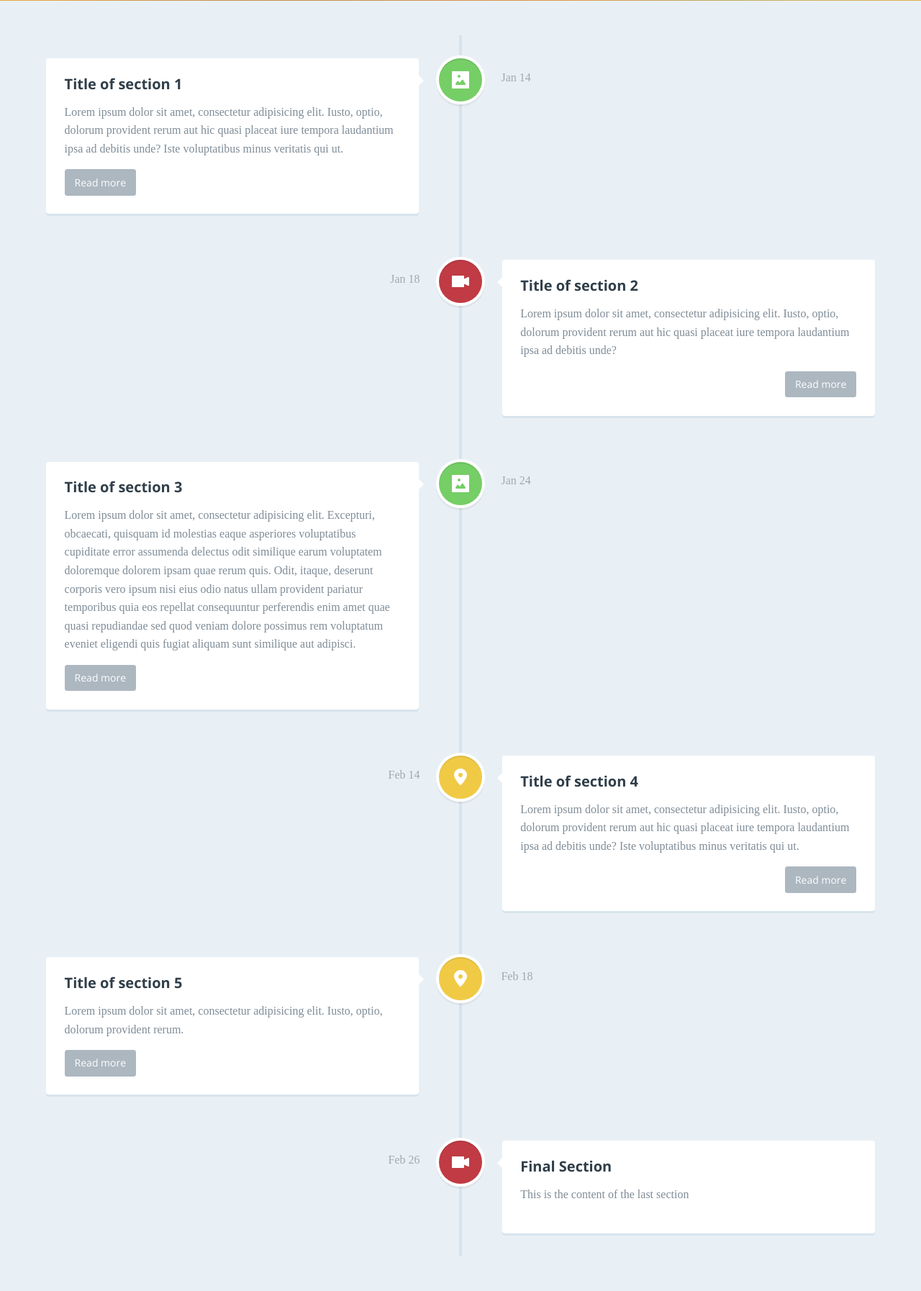
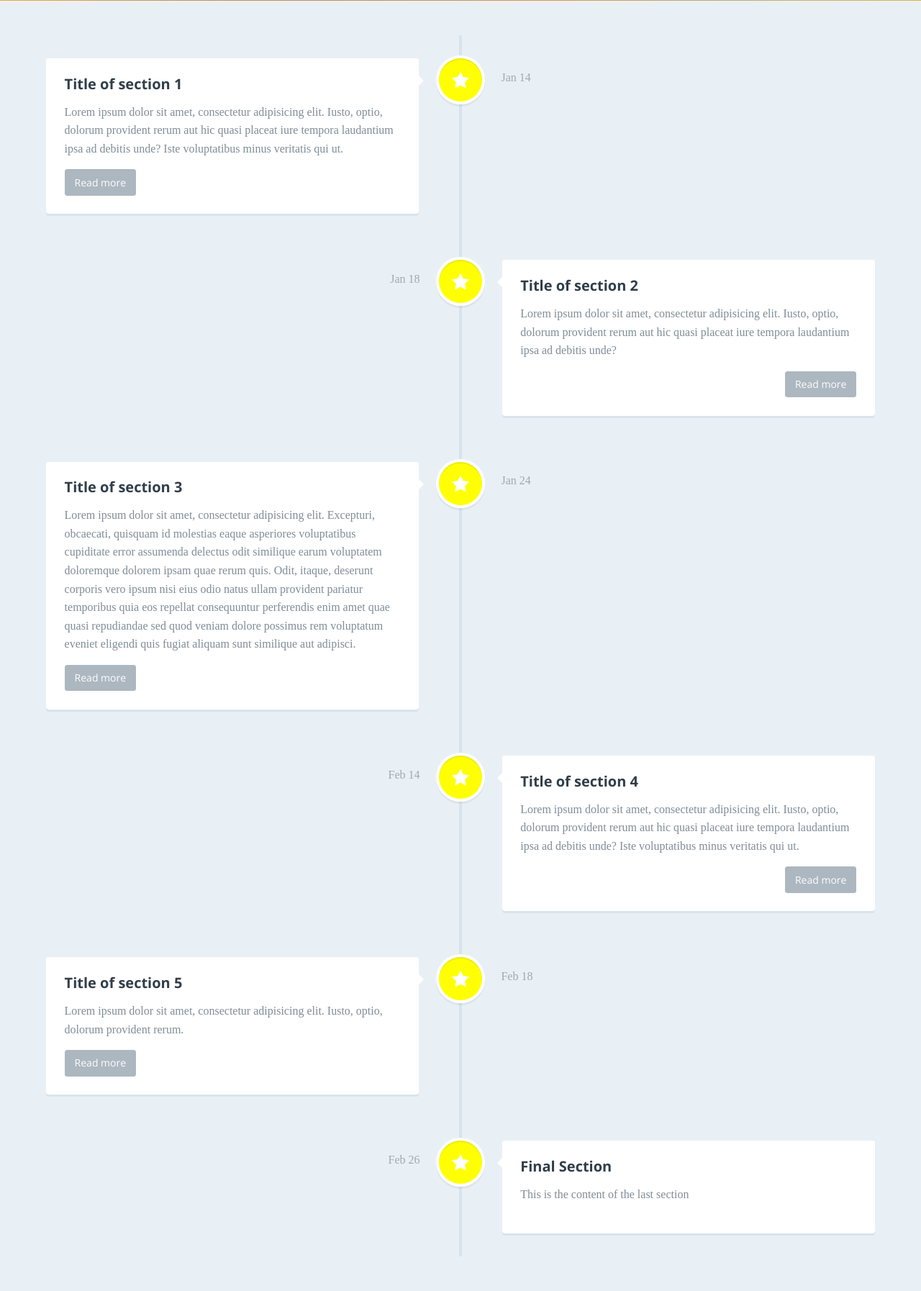
Before and after one commit to knowfahad/NustOlympiad, a PHP site: page /tempScripts/events/events.html in a window 1280 px wide. Shown: the part 299-2093 px from the top of the page at 72% size. Run offline with PHP 8.4, Linux system fonts and the light colour scheme; some web fonts are replaced.

Commit message:
added star svg icons and changed background color to yellow

```diff
--- a/events/events.html
+++ b/events/events.html
@@ -5,7 +5,8 @@
 	<meta name="viewport" content="width=device-width, initial-scale=1">
 
 	<link href='http://fonts.googleapis.com/css?family=Droid+Serif|Open+Sans:400,700' rel='stylesheet' type='text/css'>
-
+	<link rel="stylesheet" href="../css/bootstrap.min.css"/>
+	<link rel="stylesheet" href="../css/font-awesome.min.css">
 	<link rel="stylesheet" href="../vertical-timeline/css/reset.css"> <!-- CSS reset -->
 	<link rel="stylesheet" href="../vertical-timeline/css/style.css"> <!-- Resource style -->
 	<script src="../vertical-timeline/js/modernizr.js"></script> <!-- Modernizr -->
@@ -16,11 +17,10 @@
 	<header>
 	<img src="../vertical-timeline/img/cover.png" style="width: 100%; height: 100%;" class="img-responsive">
 	</header>
-
 	<section id="cd-timeline" class="cd-container">
 		<div class="cd-timeline-block">
 			<div class="cd-timeline-img cd-picture">
-				<img src="../vertical-timeline/img/cd-icon-picture.svg" alt="Picture">
+				<img src="../vertical-timeline/img/cd-icon-star.svg" alt="Picture">
 			</div> <!-- cd-timeline-img -->
 
 			<div class="cd-timeline-content">
@@ -32,8 +32,9 @@
 		</div> <!-- cd-timeline-block -->
 
 		<div class="cd-timeline-block">
-			<div class="cd-timeline-img cd-movie">
-				<img src="../vertical-timeline/img/cd-icon-movie.svg" alt="Movie">
+			<div class="cd-timeline-img cd-picture">
+				<img src="../vertical-timeline/img/cd-icon-star.svg" alt="Movie">
+
 			</div>
 
 
@@ -48,7 +49,7 @@
 
 		<div class="cd-timeline-block">
 			<div class="cd-timeline-img cd-picture">
-				<img src="../vertical-timeline/img/cd-icon-picture.svg" alt="Picture">
+				<img src="../vertical-timeline/img/cd-icon-star.svg" alt="Picture">
 			</div> <!-- cd-timeline-img -->
 
 			<div class="cd-timeline-content">
@@ -60,8 +61,8 @@
 		</div> <!-- cd-timeline-block -->
 
 		<div class="cd-timeline-block">
-			<div class="cd-timeline-img cd-location">
-				<img src="../vertical-timeline/img/cd-icon-location.svg" alt="Location">
+			<div class="cd-timeline-img cd-picture">
+				<img src="../vertical-timeline/img/cd-icon-star.svg" alt="Location">
 			</div> <!-- cd-timeline-img -->
 
 			<div class="cd-timeline-content">
@@ -73,8 +74,8 @@
 		</div> <!-- cd-timeline-block -->
 
 		<div class="cd-timeline-block">
-			<div class="cd-timeline-img cd-location">
-				<img src="../vertical-timeline/img/cd-icon-location.svg" alt="Location">
+			<div class="cd-timeline-img cd-picture">
+				<img src="../vertical-timeline/img/cd-icon-star.svg" alt="Location">
 			</div> <!-- cd-timeline-img -->
 
 			<div class="cd-timeline-content">
@@ -86,8 +87,8 @@
 		</div> <!-- cd-timeline-block -->
 
 		<div class="cd-timeline-block">
-			<div class="cd-timeline-img cd-movie">
-				<img src="../vertical-timeline/img/cd-icon-movie.svg" alt="Movie">
+			<div class="cd-timeline-img cd-picture">
+				<img src="../vertical-timeline/img/cd-icon-star.svg" alt="Movie">
 			</div> <!-- cd-timeline-img -->
 
 			<div class="cd-timeline-content">
--- a/vertical-timeline/css/style.css
+++ b/vertical-timeline/css/style.css
@@ -155,7 +155,7 @@ header h1 {
   margin-top: -12px;
 }
 .cd-timeline-img.cd-picture {
-  background: #75ce66;
+  background: #FFFF00;
 }
 .cd-timeline-img.cd-movie {
   background: #c03b44;
@@ -481,17 +481,3 @@ header h1 {
     transform: translateX(0);
   }
 }
-
-
-/*icon style sheet*/
-
-.circleBase {
-    border-radius: 50%;
-    /*behavior: url(PIE.htc);  remove if you don't care about IE8 */
-}
-
-.type1 {
-    width: 100px;
-    height: 100px;
-    background: yellow;
-    border: 3px solid red;
```
Also changed, not shown: vertical-timeline/img/cd-icon-star.svg (added).
